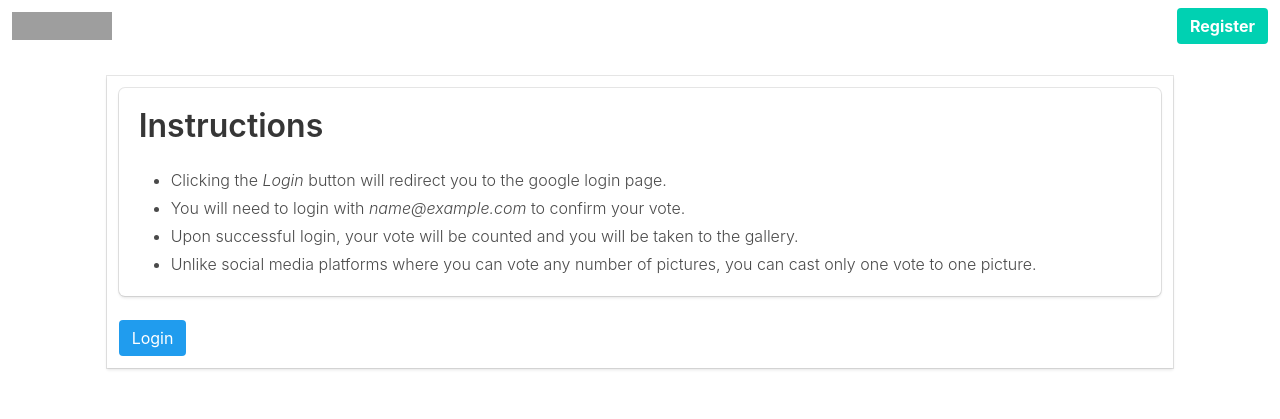
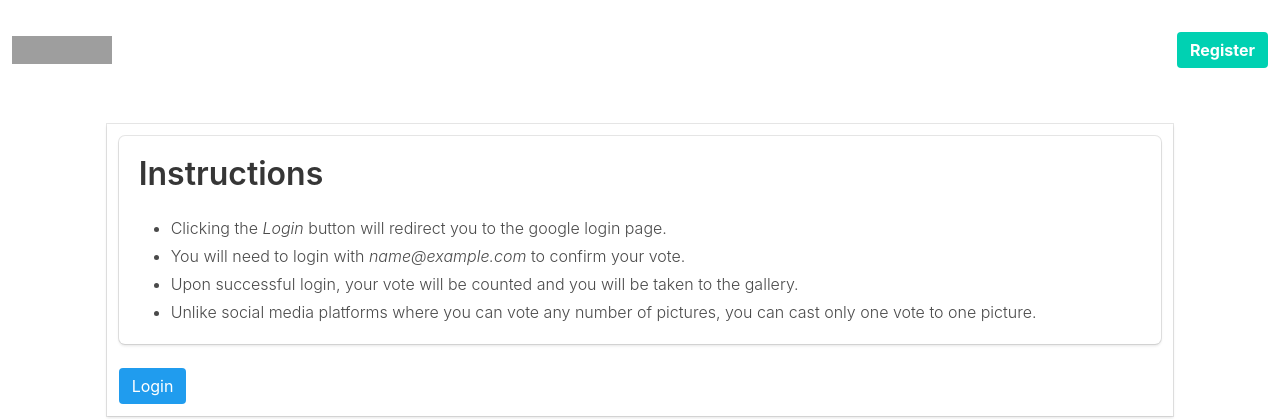
Before and after one commit to AjayRajNelapudi/Voteo, a Django app: template photeo/templates/auth_vote.html in a window 1280 px wide. Shown: the top 419 px of the page. Run offline with Django 3.2, Linux system fonts and the light colour scheme; the template is opened without the code that fills it: most values are stand-ins (such as "Sample title", 1, 10 or a date in 2020); grey boxes are pictures that could not be loaded.

```diff
--- a/photeo/templates/auth_vote.html
+++ b/photeo/templates/auth_vote.html
@@ -7,7 +7,7 @@
     <title>Vote</title>
 </head>
 <body>
-    <nav class="navbar" role="navigation" aria-label="main navigation">
+    <nav class="navbar" role="navigation" aria-label="main navigation" style="height: 100px">
         <div class="navbar-brand">
             <a class="navbar-item" href="{% url 'gallery' %}">
                 <img src="https://voteo.s3.ap-south-1.amazonaws.com/logos/logo-small.png" width="100" height="100">
```
